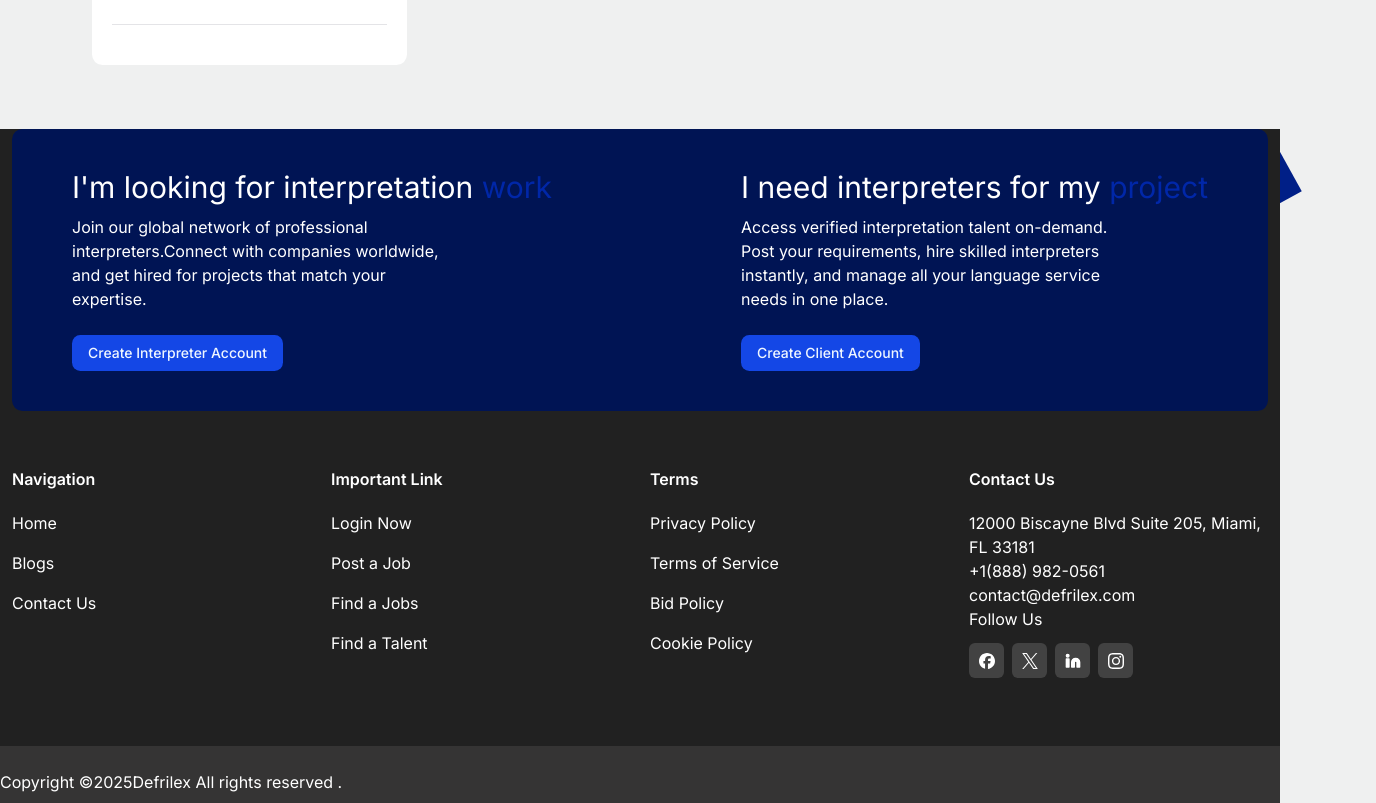
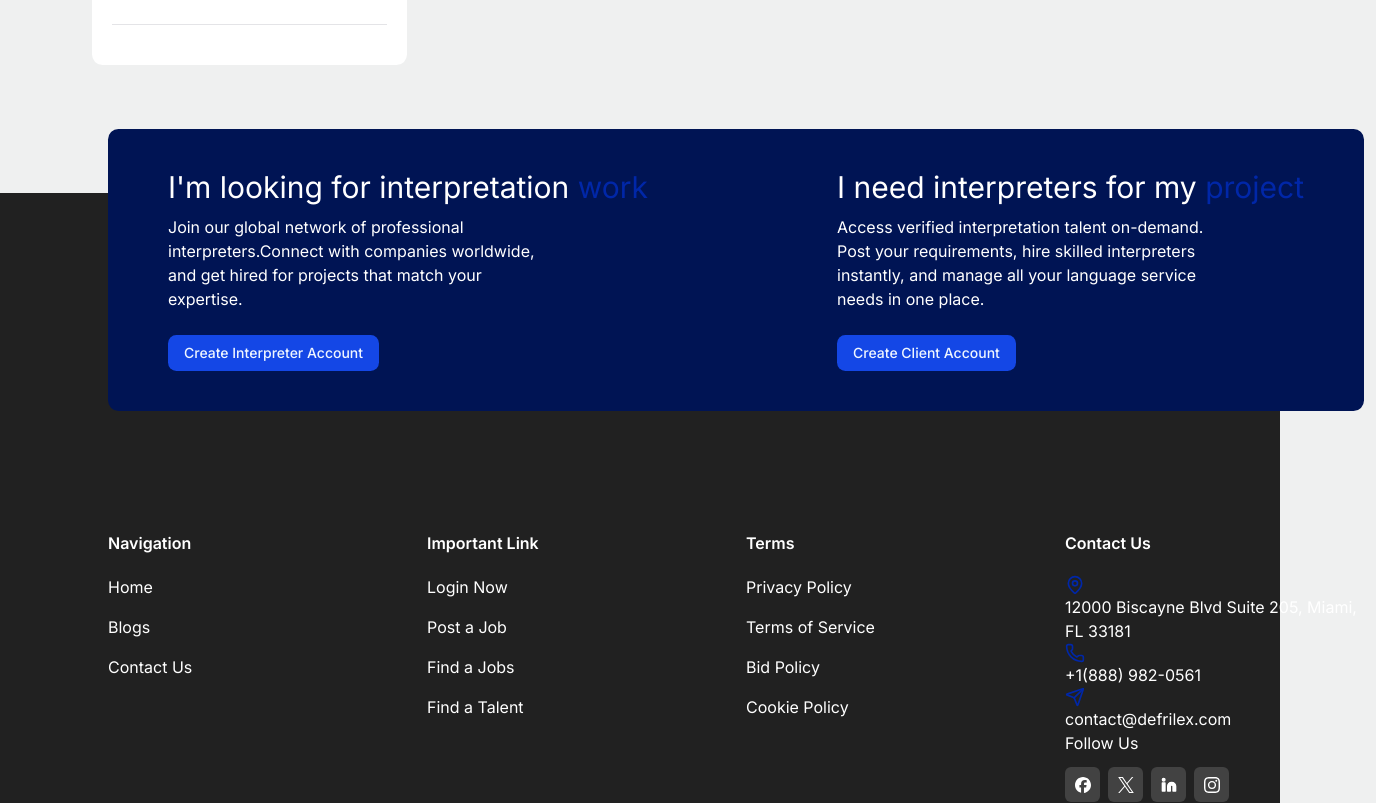
Before and after one commit to jbob9/defrilex, a Next.js app: page /jobs in a window 1280 px wide. Shown: the part 1140-1943 px from the top of the page, 1376 px wide, since content can reach past the window. Built offline with nearby package versions, Linux system fonts and the light colour scheme.

Commit message:
solve some ui quirk in the footer

```diff
--- a/app/(app)/banner.tsx
+++ b/app/(app)/banner.tsx
@@ -6,10 +6,16 @@ const Banner = () => {
   return (
     <section className="relative z-1 pt-[120px] pb-[100px] px-0 overflow-hidden bg-[hsl(226,100%,calc(33%-33%*0.5))]">
       <div className="absolute bottom-0 right-0 -z-1">
-        <Image src="/banner-shape.webp" alt="" width={475} height={630} className="w-full h-full" />
+        <Image
+          src="/banner-shape.webp"
+          alt=""
+          width={475}
+          height={630}
+          className="w-full h-full"
+        />
       </div>
       <div className="md:container mx-3 md:mx-auto px-3 w-full">
-        <div className="grid grid-cols-2 items-start -mt-3 -mx-3">
+        <div className="grid grid-cols-1 md:grid-cols-2 items-start -mt-3 -mx-3">
           <div className="">
             <div>
               <h1 className="text-white text-3xl md:text-5xl font-bold">
@@ -26,7 +32,10 @@ const Banner = () => {
                   placeholder="Type job keyword"
                 />
 
-                <Button size={"icon"} className="rounded-l-none w-full md:size-12">
+                <Button
+                  size={"icon"}
+                  className="rounded-l-none w-full md:size-12"
+                >
                   <SearchIcon className="hidden md:block" />
                   <small className="block md:hidden">Search</small>
                 </Button>
@@ -35,7 +44,7 @@ const Banner = () => {
 
             {/* Buyer wraper */}
           </div>
-          <div className="block sm:hidden">
+          <div className="hidden sm:block">
             <div className="relative z-1">
               <div className="max-w-[570px]">
                 <Image
--- a/app/(app)/facility-section.tsx
+++ b/app/(app)/facility-section.tsx
@@ -24,8 +24,8 @@ const FacilitySection = () => {
             <div className="pr-0 md:pr-12">
               <div className="py-14 px-10 rounded-lg bg-white">
                 <div className="pb-[38px] mb-[38px] border-b bg-black/1">
-                <h5 className="font-semibold mb-2.5 flex items-center text-xl">
-                  <span className="text-[hsl(226,100%,33%)] text-sm mb-3.5 size-6 flex items-center rounded-full">
+                  <h5 className="font-semibold mb-2.5 flex items-center text-xl gap-1.5">
+                    <span className="text-[hsl(226,100%,33%)] text-sm size-6 flex items-center rounded-full">
                       {" "}
                       <CheckCircle />{" "}
                     </span>
@@ -36,8 +36,8 @@ const FacilitySection = () => {
                   </p>
                 </div>
                 <div className="pb-[38px] mb-[38px] border-b bg-black/1">
-                <h5 className="font-semibold mb-2.5 flex items-center text-xl">
-                  <span className="text-[hsl(226,100%,33%)] text-sm mb-3.5 size-6 flex items-center rounded-full">
+                  <h5 className="font-semibold mb-2.5 flex items-center text-xl gap-1.5">
+                    <span className="text-[hsl(226,100%,33%)] text-sm size-6 flex items-center rounded-full">
                       {" "}
                       <CheckCircle />{" "}
                     </span>
@@ -48,8 +48,8 @@ const FacilitySection = () => {
                   </p>
                 </div>
                 <div className="pb-[38px] mb-[38px] border-b bg-black/1">
-                <h5 className="font-semibold mb-2.5 flex items-center text-xl">
-                  <span className="text-[hsl(226,100%,33%)] text-sm mb-3.5 size-6 flex items-center rounded-full">
+                  <h5 className="font-semibold mb-2.5 flex items-center text-xl gap-1.5">
+                    <span className="text-[hsl(226,100%,33%)] text-sm size-6 flex items-center rounded-full">
                       {" "}
                       <CheckCircle />{" "}
                     </span>
@@ -60,8 +60,8 @@ const FacilitySection = () => {
                   </p>
                 </div>
                 <div className="pb-[38px] mb-[38px] border-b bg-black/1">
-                <h5 className="font-semibold mb-2.5 flex items-center text-xl">
-                  <span className="text-[hsl(226,100%,33%)] text-sm mb-3.5 size-6 flex items-center rounded-full">
+                  <h5 className="font-semibold mb-2.5 flex items-center text-xl gap-1.5">
+                    <span className="text-[hsl(226,100%,33%)] text-sm size-6 flex items-center rounded-full">
                       {" "}
                       <CheckCircle />{" "}
                     </span>
@@ -72,8 +72,8 @@ const FacilitySection = () => {
                   </p>
                 </div>
                 <div className="pb-[38px] mb-[38px] border-b bg-black/1">
-                <h5 className="font-semibold mb-2.5 flex items-center text-xl">
-                  <span className="text-[hsl(226,100%,33%)] text-sm mb-3.5 size-6 flex items-center rounded-full">
+                  <h5 className="font-semibold mb-2.5 flex items-center text-xl gap-1.5">
+                    <span className="text-[hsl(226,100%,33%)] text-sm size-6 flex items-center rounded-full">
                       {" "}
                       <CheckCircle />{" "}
                     </span>
--- a/app/(app)/footer.tsx
+++ b/app/(app)/footer.tsx
@@ -1,17 +1,17 @@
 import { buttonVariants } from "@/components/ui/button";
 import { cn } from "@/lib/utils";
-import { LinkedinIcon } from "lucide-react";
+import { LinkedinIcon, MapPin, PhoneIcon, SendIcon } from "lucide-react";
 import Link from "next/link";
 
 const Footer = () => {
   return (
-    <footer className="mt-auto text-white bg-[hsl(0,0%,13%)]">
-      <div className="container mx-auto px-3 w-full">
+    <footer className="mt-20 text-white bg-[hsl(0,0%,13%)]">
+      <div className=" px-3 w-full mx-5 md:mx-24">
         <div
-          className="footer-area__top relative rounded-lg -mt-16
+          className="relative rounded-lg -top-8 md:-top-16
         bg-[hsl(226,100%,16.5%)]"
         >
-          <div className="flex flex-col md:flex-row relative justify-between py-10 px-[60px] gap-6 md:gap-0">
+          <div className="flex flex-col md:flex-row relative justify-between py-10 px-[30px] md:px-[60px] gap-6 md:gap-0">
             <div>
               <h4 className="text-white mb-2.5 text-3xl" data-s-length="1">
                 I&apos;m looking for interpretation{" "}
@@ -152,16 +152,16 @@ const Footer = () => {
             <h5 className="text-white mb-5 font-semibold"> Contact Us</h5>
             <ul className="footer-contact-menu">
               <li className="footer-contact-menu__item">
-                <div className="footer-contact-menu__item-icon">
-                  <i className="fas fa-map-marker-alt"></i>
+                <div className="text-[hsl(226,100%,33%)]">
+                  <MapPin className="size-5"/>
                 </div>
                 <div className="footer-contact-menu__item-content">
                   <p> 12000 Biscayne Blvd Suite 205, Miami, FL 33181</p>
                 </div>
               </li>
               <li className="footer-contact-menu__item">
-                <div className="footer-contact-menu__item-icon">
-                  <i className="fas fa-phone"></i>
+                <div className="text-[hsl(226,100%,33%)]">
+                  <PhoneIcon className="size-5"/>
                 </div>
                 <div className="footer-contact-menu__item-content">
                   <a title="Call us" href="tel:+1(888) 982-0561">
@@ -170,8 +170,8 @@ const Footer = () => {
                 </div>
               </li>
               <li className="footer-contact-menu__item">
-                <div className="footer-contact-menu__item-icon">
-                  <i className="fas fa-envelope"></i>
+                <div className="text-[hsl(226,100%,33%)]">
+                  <SendIcon className="size-5"/>
                 </div>
                 <div className="footer-contact-menu__item-content">
                   <a title="E-mail us" href="mailto:contact@defrilex.com">
@@ -254,13 +254,18 @@ const Footer = () => {
       </div>
       <div className="bg-[rgb(53,52,52)] py-3">
         <div className="container mx-auto py-3 w-full">
-          <div className="flex flex-wrap gap-y-3">
+          <div className="flex flex-wrap justify-center gap-y-3">
             <div className="text-center">
               <div className="text-white">
                 {" "}
                 Copyright ©2025
-                <a href="https://rh.defrilex.com">Defrilex</a> All rights
-                reserved .
+                <a
+                  href="https://rh.defrilex.com"
+                  className="text-[hsl(226,100%,33%)]"
+                >
+                  Defrilex
+                </a>{" "}
+                All rights reserved .
               </div>
             </div>
           </div>
--- a/app/globals.css
+++ b/app/globals.css
@@ -127,7 +127,7 @@
   left: -19px;
   top: 5px;
   height: 70px;
-  background-color: hsl(226, 100%, calc(33% - 33% * 0.2));
+  background-color: hsl(226 100% calc(33% - 33% * 0.2));
   z-index: -1;
   transform: rotate(29deg);
 }
@@ -139,7 +139,7 @@
   right: -19px;
   top: 5px;
   height: 70px;
-  background-color: hsl(226, 100%, calc(33% - 33% * 0.2));
+  background-color: hsl(226 100% calc(33% - 33% * 0.2));
   z-index: -1;
   transform: rotate(-29deg);
 }
@@ -154,7 +154,7 @@
   background-origin: "";
   background-color: "";
   background-clip: text;
-  color: hsl(226, 100%, 33%);
+  color: hsl(226 100% 33%);
 }
 
 .breadcrumb::before {
```
Also changed, not shown: app/(app)/why-choose-section.tsx (+19 -13 lines). Lines whose indentation alone changed are shown as unchanged.
